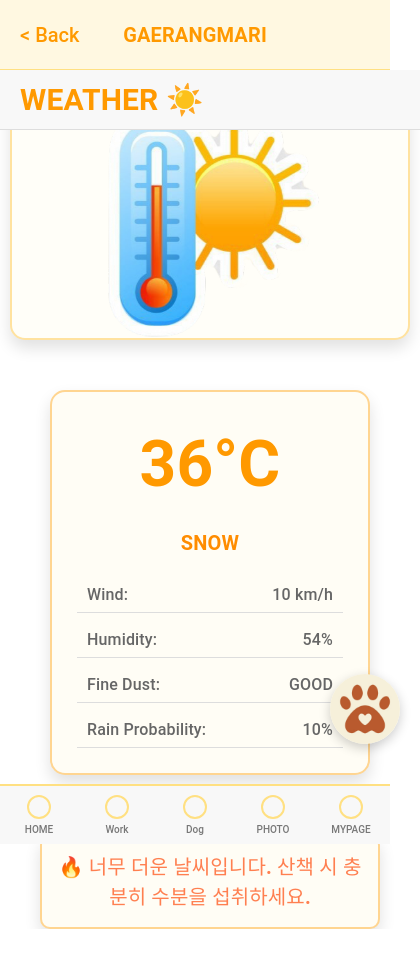
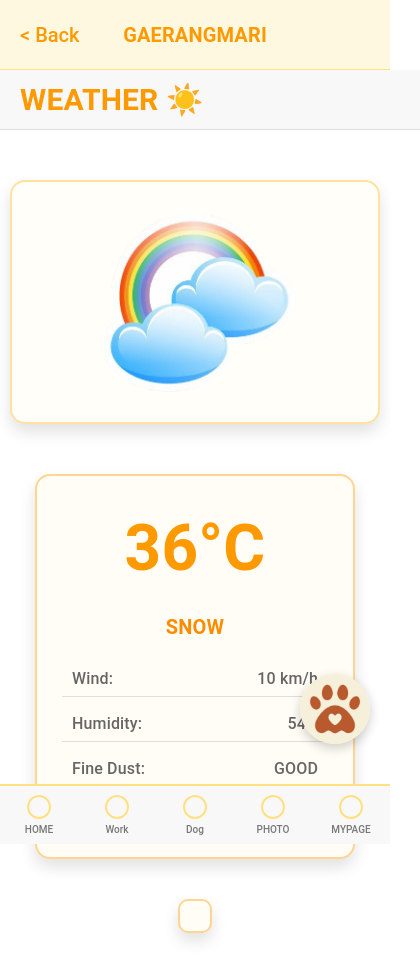
Before and after one commit to OZ-5-1-TEAM/1-Team, a React (Vite) app: page /weather in a window 390 px wide. Shown: the whole page, 420 px wide, since content can reach past the window. Before the commit the page ends 929 px from the top, so only its background shows below. Built offline with nearby package versions, Linux system fonts and the light colour scheme; the HTML template or start-up script is replaced by a standard one.

Commit message:
#90 Style : 반응형 및 기타 여백 수정

```diff
--- a/src/pages/CustomerServicePage.jsx
+++ b/src/pages/CustomerServicePage.jsx
@@ -4,7 +4,6 @@ import { useNavigate } from 'react-router-dom';
 import Header from '../components/Header';
 import Button from '../components/Button';
 
-// keyframes 정의
 const fadeIn = keyframes`
   from {
     opacity: 0;
@@ -16,8 +15,14 @@ const fadeIn = keyframes`
   }
 `;
 
+const Box = styled.div`
+  width: 100%;
+  height: 130px;
+  background-color: transparent;
+  display: block;
+`;
+
 const MainPageWrapper = styled.div`
-  padding-top: 140px;
   width: 100%;
   max-width: 600px;
   height: 100vh;
@@ -26,13 +31,22 @@ const MainPageWrapper = styled.div`
   margin: 0 auto;
   background-color: #ffffff;
   box-shadow: 0 4px 10px rgba(0, 0, 0, 0.1);
+  padding-left: 20px;
+  padding-right: 20px;
   padding-bottom: 63px;
   position: relative;
   animation: ${fadeIn} 0.5s ease;
 
   @media (max-width: 480px) {
-    padding: 10px;
+    padding-left: 10px;
+    padding-right: 10px;
     box-shadow: none;
+  }
+
+  @media (min-width: 481px) and (max-width: 600px) {
+    padding-left: 15px;
+    padding-right: 15px;
+    max-width: 90%;
   }
 `;
 
@@ -40,6 +54,10 @@ const ContentSection = styled.section`
   flex: 1;
   padding: 30px;
   box-sizing: border-box;
+
+  @media (max-width: 480px) {
+    padding: 20px;
+  }
 `;
 
 const Form = styled.form`
@@ -58,7 +76,7 @@ const Label = styled.label`
 const Input = styled.input`
   min-height: 45px;
   padding: 12px;
-  font-size: 15px;
+  font-size: 1rem;
   border: 1px solid #ddd;
   border-radius: 5px;
   transition: all 0.3s;
@@ -69,12 +87,16 @@ const Input = styled.input`
     background-color: #fffef8;
     box-shadow: 0 8px 16px rgba(0, 0, 0, 0.12);
   }
+
+  @media (max-width: 480px) {
+    font-size: 0.9rem;
+  }
 `;
 
 const TextArea = styled.textarea`
   min-height: 150px;
   padding: 12px;
-  font-size: 16px;
+  font-size: 1rem;
   border: 1px solid #ddd;
   border-radius: 5px;
   resize: none;
@@ -85,6 +107,10 @@ const TextArea = styled.textarea`
     border: 2px solid #ffe29f;
     background-color: #fffef8;
     box-shadow: 0 8px 16px rgba(0, 0, 0, 0.12);
+  }
+
+  @media (max-width: 480px) {
+    font-size: 0.9rem;
   }
 `;
 
@@ -98,19 +124,18 @@ const AlertWrapper = styled.div`
   padding: 15px 20px;
   border-radius: 5px;
   box-shadow: 0 4px 10px rgba(0, 0, 0, 0.2);
-  font-size: 14px;
+  font-size: 1rem;
   z-index: 1000;
   animation: ${fadeIn} 0.3s ease;
+
+  @media (max-width: 480px) {
+    font-size: 0.9rem;
+  }
 `;
-
-const initialFormState = {
-  title: '예시 제목',
-  email: 'example@test.com',
-  body: '예시 본문 내용입니다.',
-};
 
 function CustomerServicePage() {
   const navigate = useNavigate();
+  const initialFormState = { title: '', email: '', body: '' };
   const [formData, setFormData] = useState(initialFormState);
   const [alert, setAlert] = useState({ message: '', isError: false });
 
@@ -149,7 +174,6 @@ function CustomerServicePage() {
         throw new Error(`HTTP 오류: ${response.status}`);
       }
 
-      const data = await response.json();
       setAlert({ message: '폼이 성공적으로 제출되었습니다!', isError: false });
       setFormData(initialFormState);
     } catch (error) {
@@ -158,24 +182,26 @@ function CustomerServicePage() {
         message: 'API 연결 실패. 더미 데이터로 동작합니다.',
         isError: false,
       });
-      setFormData(initialFormState); // 기본 리셋
+      setFormData(initialFormState);
     }
   };
 
   return (
+    <>
       <MainPageWrapper>
+        <Box />
+
         <Header title='고객센터' />
-      <ContentSection>
         {alert.message && (
           <AlertWrapper $isError={alert.isError}>{alert.message}</AlertWrapper>
         )}
+        <ContentSection>
           <Form onSubmit={handleSubmit}>
             <Label htmlFor='title'>제목</Label>
             <Input
               id='title'
               type='text'
               placeholder='제목을 입력하세요'
-            value={formData.title}
               onChange={handleInputChange}
               required
             />
@@ -184,7 +210,6 @@ function CustomerServicePage() {
               id='email'
               type='email'
               placeholder='이메일을 입력하세요'
-            value={formData.email}
               onChange={handleInputChange}
               required
             />
@@ -192,7 +217,6 @@ function CustomerServicePage() {
             <TextArea
               id='body'
               placeholder='본문을 입력하세요'
-            value={formData.body}
               onChange={handleInputChange}
               required
             />
@@ -207,10 +231,7 @@ function CustomerServicePage() {
                 variant='cancel'
                 size='medium'
                 type='button'
-              onClick={(e) => {
-                e.preventDefault();
-                navigate(-1);
-              }}
+                onClick={() => navigate(-1)}
               >
                 취소
               </Button>
@@ -221,6 +242,7 @@ function CustomerServicePage() {
           </Form>
         </ContentSection>
       </MainPageWrapper>
+    </>
   );
 }
 
--- a/src/pages/MainPage.jsx
+++ b/src/pages/MainPage.jsx
@@ -1,5 +1,5 @@
 import React, { useState, useEffect } from 'react';
-import styled, { keyframes, css } from 'styled-components';
+import styled, { keyframes } from 'styled-components';
 import { useNavigate } from 'react-router-dom';
 import Header from '../components/Header';
 
@@ -14,8 +14,14 @@ const fadeIn = keyframes`
   }
 `;
 
+const Box = styled.div`
+  width: 100%;
+  height: 130px;
+  background-color: transparent;
+  display: block;
+`;
+
 const MainPageWrapper = styled.div`
-  padding-top: 140px;
   width: 100%;
   max-width: 600px;
   min-height: 100vh;
@@ -33,7 +39,7 @@ const MainPageWrapper = styled.div`
 
 const ContentSection = styled.section`
   width: 100%;
-  height: 1070px; /* 메인 페이지 표시 영역 */
+  height: 1070px;
   overflow-y: auto;
   padding: 10px;
   box-sizing: border-box;
@@ -58,8 +64,10 @@ const Wording = styled.div`
 `;
 
 const SlideImageContainer = styled.div`
-  width: 550px;
-  height: 250px;
+  width: 100%;
+  height: 100%;
+  max-width: 550px;
+  max-height: 250px;
   margin: 10px auto;
   overflow: hidden;
   position: relative;
@@ -72,7 +80,6 @@ const SlideTrack = styled.div.withConfig({
   transition: transform 0.5s ease-in-out;
   transform: translateX(${(props) => props.imagePosition}%);
   will-change: transform;
-  //브라우저가 transform 속성의 변경을 예상하고 성능 최적화를 미리 준비하도록 돕는 CSS 속성 추가
 `;
 
 const SlideImage = styled.img`
@@ -125,7 +132,7 @@ const CommunityIcon = styled.div`
   background-color: #eee;
   border-radius: 5px;
   margin-right: 15px;
-  background-image: url('/placeholder-image.png'); /* 기본 이미지 설정 */
+  background-image: url('/placeholder-image.png');
   background-size: cover;
   background-position: center;
   background-repeat: no-repeat;
@@ -233,7 +240,7 @@ const NoticeIcon = styled.div`
   background-color: #eee;
   border-radius: 5px;
   margin-right: 15px;
-  background-image: url('/placeholder-image.png'); /* 기본 이미지 설정 */
+  background-image: url('/placeholder-image.png');
   background-size: cover;
   background-position: center;
   background-repeat: no-repeat;
@@ -277,7 +284,9 @@ function MainPage() {
   const navigate = useNavigate();
 
   return (
+    <>
       <MainPageWrapper>
+        <Box />
         <Header title='Home' />
         <ContentSection>
           <MainWording />
@@ -288,6 +297,7 @@ function MainPage() {
           <CustomerServiceSection />
         </ContentSection>
       </MainPageWrapper>
+    </>
   );
 }
 
@@ -356,7 +366,6 @@ const MainBanner = () => {
               key={i}
               src={image}
               alt={`강아지 사진 ${i + 1}`}
-              //강아지 사진 설명 수정 alt slide -> '강아지 사진'
             ></SlideImage>
           ))}
         </SlideTrack>
@@ -365,7 +374,6 @@ const MainBanner = () => {
   );
 };
 
-// community 섹션 추가(정적 데이터)
 const CommunityList = () => {
   const navigate = useNavigate();
 
@@ -410,7 +418,7 @@ const CommunityList = () => {
       {communities.map((community) => (
         <CommunityItem
           key={community.id}
-          onClick={() => navigate(community.path)} // 각 커뮤니티 경로로 이동
+          onClick={() => navigate(community.path)}
         >
           <CommunityIcon />
           <div>
--- a/src/pages/MatePage.jsx
+++ b/src/pages/MatePage.jsx
@@ -3,7 +3,6 @@ import styled, { keyframes, css } from 'styled-components';
 import Button from '../components/Button/Button';
 import Header from '../components/Header';
 
-// 스타일 정의
 const focusStyles = css`
   &:focus {
     outline: none;
@@ -34,9 +33,13 @@ const slideDown = keyframes`
     top: 0;
   }
 `;
-
+const Box = styled.div`
+  width: 100%;
+  height: 130px;
+  background-color: transparent;
+  display: block;
+`;
 const MainPageWrapper = styled.div`
-  padding-top: 140px;
   width: 100%;
   max-width: 600px;
   min-height: 100vh;
@@ -162,7 +165,6 @@ const Input = styled.input`
   ${focusStyles}
 `;
 
-// 초기 더미 데이터
 const dummyMates = [
   { id: 1, name: 'John', image: '/placeholder-image.png' },
   { id: 2, name: 'Jane', image: '/placeholder-image.png' },
@@ -263,6 +265,8 @@ const MatePage = () => {
 
   return (
     <MainPageWrapper>
+      <Box />
+
       {notification.message && (
         <NotificationBox type={notification.type}>
           {notification.message}
--- a/src/pages/MessagePage.jsx
+++ b/src/pages/MessagePage.jsx
@@ -4,7 +4,6 @@ import { useNavigate } from 'react-router-dom';
 import Button from '../components/Button/Button';
 import Header from '../components/Header';
 
-// 공통 스타일 정의
 const boxStyles = css`
   border-radius: 10px;
   box-shadow: 0 2px 4px rgba(0, 0, 0, 0.1);
@@ -41,12 +40,17 @@ const slideDown = keyframes`
   }
 `;
 
+const Box = styled.div`
+  width: 100%;
+  height: 130px;
+  background-color: transparent;
+  display: block;
+`;
+
 const MainPageWrapper = styled.div`
-  padding-top: 140px;
   width: 100%;
   max-width: 600px;
   height: 100vh;
-  display: flex;
   margin: 0 auto;
   background-color: #ffffff;
   ${boxStyles}
@@ -317,6 +321,7 @@ const MessagePage = () => {
 
   return (
     <MainPageWrapper>
+      <Box />
       <Header title='쪽지함' />
       <ContentSection>
         <SendMessageBox visible={replyMode}>
--- a/src/pages/ReceivedMessagesPage.jsx
+++ b/src/pages/ReceivedMessagesPage.jsx
@@ -3,7 +3,6 @@ import styled, { keyframes, css } from 'styled-components';
 import Button from '../components/Button/Button';
 import Header from '../components/Header';
 
-// 스타일 정의
 const boxStyles = css`
   border-radius: 10px;
   box-shadow: 0 2px 4px rgba(0, 0, 0, 0.1);
@@ -66,9 +65,14 @@ const Notification = styled.div`
     }
   }
 `;
+const Box = styled.div`
+  width: 100%;
+  height: 130px;
+  background-color: transparent;
+  display: block;
+`;
 
 const ReceivedMessagesWrapper = styled.div`
-  padding-top: 140px;
   width: 100%;
   max-width: 600px;
   min-height: 100vh;
@@ -76,7 +80,6 @@ const ReceivedMessagesWrapper = styled.div`
   background-color: #ffffff;
   ${boxStyles}
   padding-bottom: 63px;
-  display: flex;
   flex-direction: column;
   animation: ${fadeIn} 0.5s ease;
 
@@ -243,7 +246,6 @@ const ReceivedMessages = () => {
       },
     ];
 
-    // 최신순 정렬
     const sortedMessages = dummyMessages
       .map((msg) => ({
         ...msg,
@@ -307,6 +309,7 @@ const ReceivedMessages = () => {
 
   return (
     <ReceivedMessagesWrapper>
+      <Box />
       <Header title='받은 쪽지함' />
       <ContentSection>
         <MessageList>
--- a/src/pages/SentMessagesPage.jsx
+++ b/src/pages/SentMessagesPage.jsx
@@ -3,7 +3,6 @@ import styled, { keyframes, css } from 'styled-components';
 import Button from '../components/Button/Button';
 import Header from '../components/Header';
 
-// 공통 스타일 정의
 const boxStyles = css`
   border-radius: 10px;
   box-shadow: 0 2px 4px rgba(0, 0, 0, 0.1);
@@ -58,8 +57,14 @@ const Notification = styled.div`
   }
 `;
 
+const Box = styled.div`
+  width: 100%;
+  height: 130px;
+  background-color: transparent;
+  display: block;
+`;
+
 const SentMessagesWrapper = styled.div`
-  padding-top: 140px;
   width: 100%;
   max-width: 600px;
   min-height: 100vh;
@@ -67,7 +72,6 @@ const SentMessagesWrapper = styled.div`
   background-color: #ffffff;
   ${boxStyles}
   padding-bottom: 63px;
-  display: flex;
   flex-direction: column;
   animation: ${fadeIn} 0.5s ease;
 
@@ -193,7 +197,6 @@ const SentMessages = () => {
   const [selectedMessage, setSelectedMessage] = useState(null);
   const [notification, setNotification] = useState({ message: '', type: '' });
 
-  // 날짜 형식 통일 함수
   const formatDate = (date) =>
     new Intl.DateTimeFormat('ko-KR', {
       year: 'numeric',
@@ -233,16 +236,15 @@ const SentMessages = () => {
         },
       ];
 
-      // 최신순 정렬
       const sortedMessages = dummyMessages
         .map((msg) => ({
           ...msg,
-          timestamp: new Date(msg.timestamp), // Date 객체로 변환
+          timestamp: new Date(msg.timestamp),
         }))
-        .sort((a, b) => b.timestamp - a.timestamp) // 최신순으로 정렬
+        .sort((a, b) => b.timestamp - a.timestamp)
         .map((msg) => ({
           ...msg,
-          timestamp: formatDate(msg.timestamp), // 다시 포맷팅
+          timestamp: formatDate(msg.timestamp),
         }));
 
       setSentMessages(sortedMessages);
@@ -251,7 +253,6 @@ const SentMessages = () => {
         const response = await fetch('/api/sent-messages');
         const data = await response.json();
 
-        // 최신순 정렬
         const sortedMessages = data
           .map((msg) => ({
             ...msg,
@@ -295,6 +296,7 @@ const SentMessages = () => {
 
   return (
     <SentMessagesWrapper>
+      <Box />
       <Header title='보낸 쪽지함' />
       <ContentSection>
         <MessageList>
--- a/src/pages/WeatherPage.jsx
+++ b/src/pages/WeatherPage.jsx
@@ -1,6 +1,7 @@
 import React, { useState, useEffect } from 'react';
 import styled, { keyframes, css } from 'styled-components';
 import Header from '../components/Header';
+import PropTypes from 'prop-types';
 
 const fadeIn = keyframes`
   from {
@@ -12,13 +13,16 @@ const fadeIn = keyframes`
     transform: translateY(0);
   }
 `;
-
+const Box = styled.div`
+  width: 100%;
+  height: 130px;
+  background-color: transparent;
+  display: block;
+`;
 const MainPageWrapper = styled.div`
-  padding-top: 140px;
   width: 100%;
   max-width: 600px;
   height: 100vh;
-  display: flex;
   margin: 0 auto;
   background-color: #ffffff;
   box-shadow: 0 4px 10px rgba(0, 0, 0, 0.1);
@@ -38,14 +42,16 @@ const ContentSection = styled.section`
   align-items: center;
   justify-content: flex-start;
   min-height: calc(100vh - 200px);
-  padding-top: 80px;
+  padding-top: 40px;
   box-sizing: border-box;
   text-align: center;
 `;
 
 const WeatherIconContainer = styled.div`
-  width: 400px;
-  height: 250px;
+  width: 100%;
+  max-width: 400px;
+  height: 100%;
+  max-height: 250px;
   background-color: #fffef8;
   border: 2px solid #ffe29f;
   border-radius: 15px;
@@ -114,7 +120,6 @@ const DetailItem = styled.div`
 `;
 
 const Recommendation = styled.p`
-  margin-top: 20px;
   font-size: 20px;
   font-weight: bold;
   color: #ff7f50;
@@ -122,7 +127,7 @@ const Recommendation = styled.p`
   border-radius: 10px;
   padding: 15px;
   border: 2px #ffd591;
-  margin: 30px;
+  margin: 10px 30px 30px 30px;
   border-style: solid;
   box-shadow: 0 8px 16px rgba(0, 0, 0, 0.12);
   transition: all 0.3s ease-in-out;
@@ -160,59 +165,108 @@ const ErrorMessage = styled.p`
   font-weight: bold;
 `;
 
-const getWalkingRecommendation = (
+const recommendationByCondition = {
+  storm: {
+    message: '⛈️ 폭우가 내리고 있어 산책하기 적합하지 않은 날씨입니다.',
+    icon: '/weather/storm.png',
+  },
+  rain: {
+    message: '🌧️ 비가 와서 산책을 피하는 것이 좋습니다.',
+    icon: '/weather/rainy.png',
+  },
+  veryBadDust: {
+    message: '😷 미세먼지가 매우 나빠서 외출을 자제하세요.',
+    icon: '/weather/dusty.png',
+  },
+  badDust: {
+    message: '😷 미세먼지가 나빠 산책을 자제하는 것이 좋습니다.',
+    icon: '/weather/dusty.png',
+  },
+  cold: {
+    message: '❄️ 기온이 매우 낮아 산책하기 적합하지 않습니다.',
+    icon: '/weather/cold.png',
+  },
+  hot: {
+    message: '🔥 너무 더운 날씨입니다. 산책 시 충분히 수분을 섭취하세요.',
+    icon: '/weather/hot.png',
+  },
+  clear: {
+    message: '☀️ 맑고 따뜻한 날씨입니다. 산책하기 좋습니다.',
+    icon: '/weather/sunny.png',
+  },
+  partlyCloudy: {
+    message: '🌤️ 약간의 구름이 있지만 산책하기 좋은 날씨입니다.',
+    icon: '/weather/partly cloudy.png',
+  },
+  cloudy: {
+    message: '🌥️ 흐린 날씨이지만 산책하기 무리는 없습니다.',
+    icon: '/weather/cloudy.png',
+  },
+  snow: {
+    message: '❄️ 눈이 내려 산책에 주의가 필요합니다.',
+    icon: '/weather/snow.png',
+  },
+  drizzle: {
+    message: '🌦️ 가벼운 이슬비가 내립니다. 우산을 챙기세요.',
+    icon: '/weather/drizzle.png',
+  },
+  default: {
+    message: '날씨 정보를 기준으로 산책 여부를 판단하세요.',
+    icon: '/weather/default.png',
+  },
+};
+
+// 산책 추천 함수 정의
+const getWalkingRecommendation = ({
   condition,
   rainProbability,
   fineDust,
-  temperature
-) => {
-  let recommendation = '';
-  let icon = '';
-
+  temperature,
+}) => {
+  // 조건별 매핑
   if (
     rainProbability > 70 ||
-    condition === 'THUNDERSTORM' ||
-    condition === 'HEAVY RAIN'
+    ['THUNDERSTORM', 'HEAVY RAIN'].includes(condition)
   ) {
-    recommendation = '⛈️ 폭우가 내리고 있어 산책하기 적합하지 않은 날씨입니다.';
-    icon = '/weather/storm.png';
-  } else if (condition === 'RAIN') {
-    recommendation = '🌧️ 비가 와서 산책을 피하는 것이 좋습니다.';
-    icon = '/weather/rainy.png';
-  } else if (fineDust === 'VERY BAD') {
-    recommendation = '😷 미세먼지가 매우 나빠서 외출을 자제하세요.';
-    icon = '/weather/dusty.png';
-  } else if (fineDust === 'BAD') {
-    recommendation = '😷 미세먼지가 나빠 산책을 자제하는 것이 좋습니다.';
-    icon = '/weather/dusty.png';
-  } else if (temperature < 0) {
-    recommendation = '❄️ 기온이 매우 낮아 산책하기 적합하지 않습니다.';
-    icon = '/weather/cold.png';
-  } else if (temperature > 35) {
-    recommendation =
-      '🔥 너무 더운 날씨입니다. 산책 시 충분히 수분을 섭취하세요.';
-    icon = '/weather/hot.png';
-  } else if (condition === 'CLEAR') {
-    recommendation = '☀️ 맑고 따뜻한 날씨입니다. 산책하기 좋습니다.';
-    icon = '/weather/sunny.png';
-  } else if (condition === 'PARTLY CLOUDY') {
-    recommendation = '🌤️ 약간의 구름이 있지만 산책하기 좋은 날씨입니다.';
-    icon = '/weather/partly cloudy.png';
-  } else if (condition === 'CLOUDY') {
-    recommendation = '🌥️ 흐린 날씨이지만 산책하기 무리는 없습니다.';
-    icon = '/weather/cloudy.png';
-  } else if (condition === 'SNOW') {
-    recommendation = '❄️ 눈이 내려 산책에 주의가 필요합니다.';
-    icon = '/weather/snow.png';
-  } else if (condition === 'DRIZZLE') {
-    recommendation = '🌦️ 가벼운 이슬비가 내립니다. 우산을 챙기세요.';
-    icon = '/weather/drizzle.png';
-  } else {
-    recommendation = '날씨 정보를 기준으로 산책 여부를 판단하세요.';
-    icon = '/weather/default.png';
+    return recommendationByCondition.storm;
   }
 
-  return { recommendation, icon };
+  if (condition === 'RAIN') {
+    return recommendationByCondition.rain;
+  }
+
+  if (fineDust === 'VERY BAD') {
+    return recommendationByCondition.veryBadDust;
+  }
+
+  if (fineDust === 'BAD') {
+    return recommendationByCondition.badDust;
+  }
+
+  if (temperature < 0) {
+    return recommendationByCondition.cold;
+  }
+
+  if (temperature > 35) {
+    return recommendationByCondition.hot;
+  }
+
+  const conditionMapping = {
+    CLEAR: recommendationByCondition.clear,
+    'PARTLY CLOUDY': recommendationByCondition.partlyCloudy,
+    CLOUDY: recommendationByCondition.cloudy,
+    SNOW: recommendationByCondition.snow,
+    DRIZZLE: recommendationByCondition.drizzle,
+  };
+
+  return conditionMapping[condition] || recommendationByCondition.default;
+};
+
+getWalkingRecommendation.propTypes = {
+  condition: PropTypes.string.isRequired,
+  rainProbability: PropTypes.number.isRequired,
+  fineDust: PropTypes.string.isRequired,
+  temperature: PropTypes.number.isRequired,
 };
 
 function WeatherPage() {
@@ -269,6 +323,7 @@ function WeatherPage() {
 
   return (
     <MainPageWrapper>
+      <Box />
       <Header title='WEATHER ☀️' />
       <ContentSection>
         {loading ? (
```
Also changed, not shown: 1 other file (tests, documents, lock files or other folders). Lines whose indentation alone changed are shown as unchanged.
